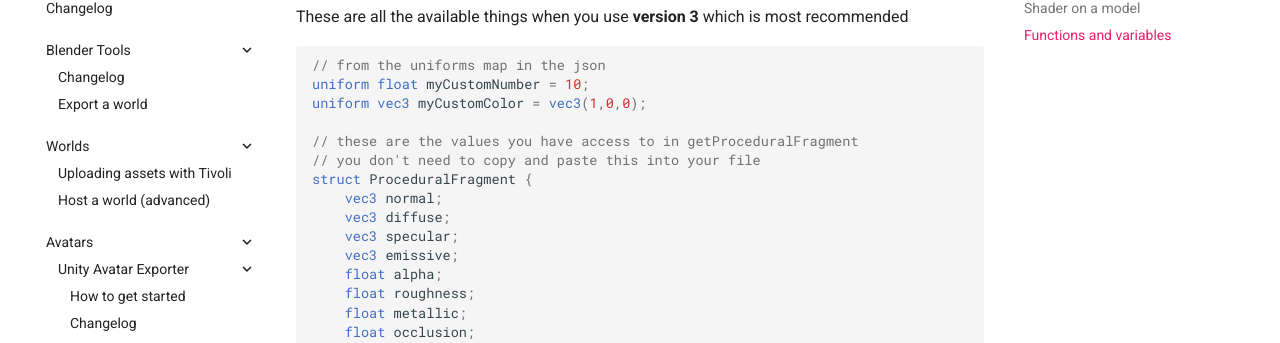
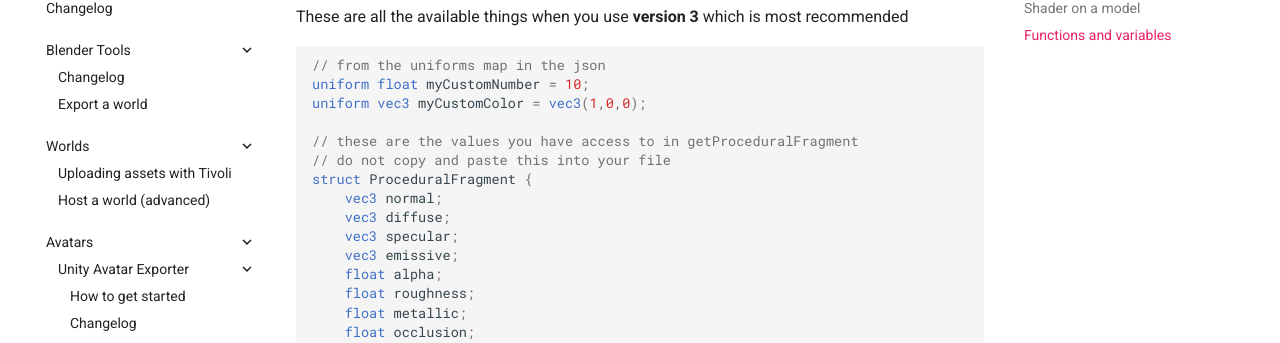
Before and after one commit to Nex-Pro/docs, an MkDocs documentation site: the page built from docs/shaders/shader-api-reference.md, in a window 1280 px wide and 900 px high, scrolled down 1105 px. Shown: the part 109-452 px from the top of the window. Built offline with MkDocs 1.6.1 and Material for MkDocs 9.7.7, drawn with Linux system fonts in a browser that asks for light colours.

Commit message:
Updated shader api reference

```diff
--- a/docs/shaders/shader-api-reference.md
+++ b/docs/shaders/shader-api-reference.md
@@ -56,7 +56,7 @@ uniform float myCustomNumber = 10;
 uniform vec3 myCustomColor = vec3(1,0,0);
 
 // these are the values you have access to in getProceduralFragment
-// you don't need to copy and paste this into your file
+// do not copy and paste this into your file
 struct ProceduralFragment {
     vec3 normal;
     vec3 diffuse;
```
